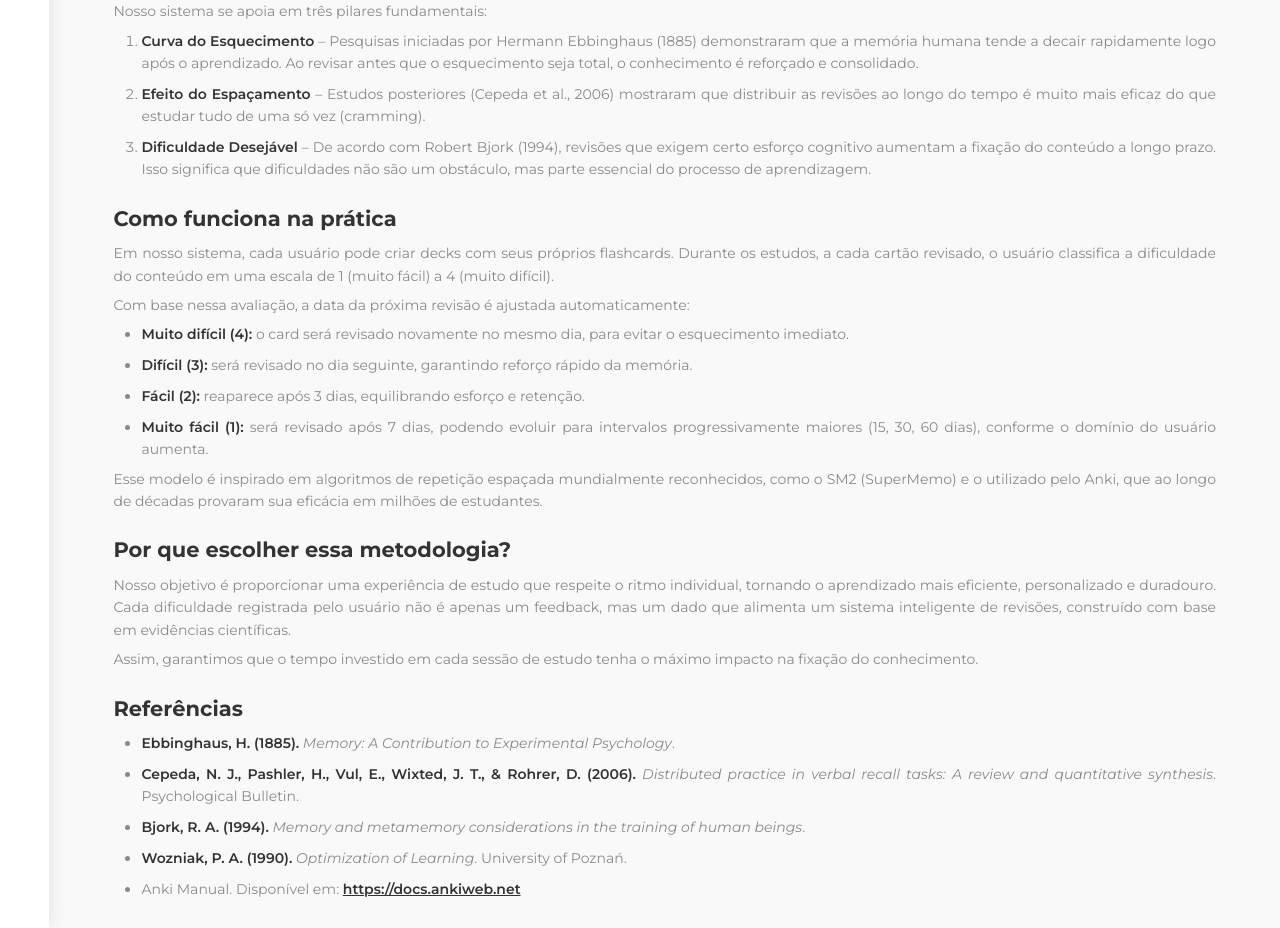
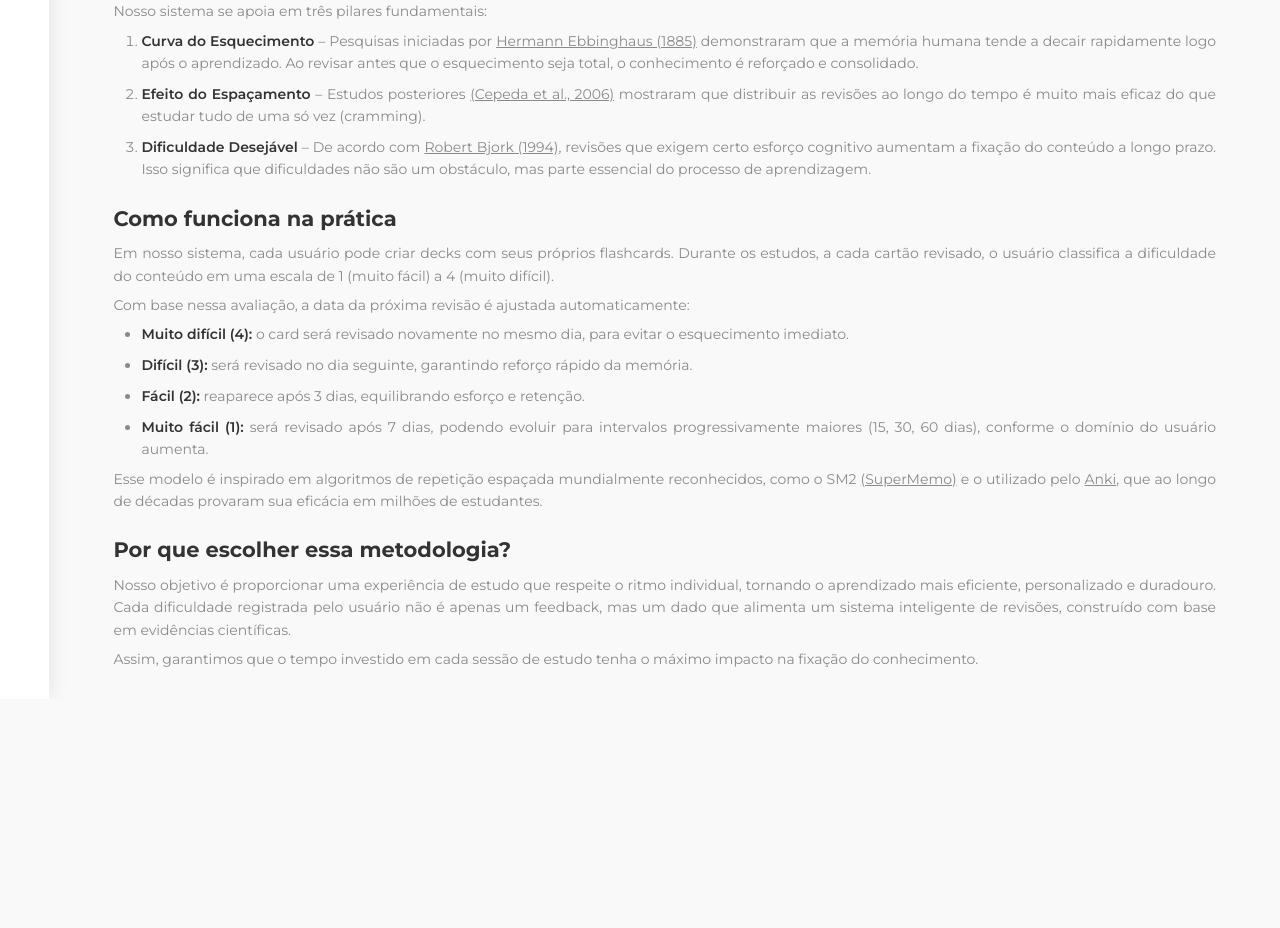
Before and after one commit to FellipeCastro/flashfy, a React (Vite) app: page /methodology in a window 1280 px wide. Shown: the part 200-1128 px from the top of the page. After the commit the page ends 899 px from the top, so only its background shows below. Built offline with nearby package versions, Linux system fonts and the light colour scheme; no server answers; sample sign-in values are in the browser's storage.

Commit message:
Methodology updated

```diff
--- a/src/pages/Home/Home.module.css
+++ b/src/pages/Home/Home.module.css
@@ -110,7 +110,7 @@
     width: 100%;
     display: grid;
     grid-template-columns: repeat(auto-fit, minmax(90px, 1fr));
-    gap: 0.4rem;
+    gap: 0.6rem 0.4rem;
     margin-bottom: 0.6rem;
 }
 
--- a/src/pages/Methodology/Methodology.jsx
+++ b/src/pages/Methodology/Methodology.jsx
@@ -29,26 +29,47 @@ const Methodology = ({ isSidebarOpen, setIsSidebarOpen }) => {
                     <ol>
                         <li>
                             <strong>Curva do Esquecimento</strong> – Pesquisas
-                            iniciadas por Hermann Ebbinghaus (1885) demonstraram
-                            que a memória humana tende a decair rapidamente logo
-                            após o aprendizado. Ao revisar antes que o
-                            esquecimento seja total, o conhecimento é reforçado
-                            e consolidado.
+                            iniciadas por{" "}
+                            <a
+                                href="https://en.wikipedia.org/wiki/Hermann_Ebbinghaus"
+                                target="_blank"
+                                rel="noopener noreferrer"
+                            >
+                                Hermann Ebbinghaus (1885)
+                            </a>{" "}
+                            demonstraram que a memória humana tende a decair
+                            rapidamente logo após o aprendizado. Ao revisar
+                            antes que o esquecimento seja total, o conhecimento
+                            é reforçado e consolidado.
                         </li>
                         <li>
                             <strong>Efeito do Espaçamento</strong> – Estudos
-                            posteriores (Cepeda et al., 2006) mostraram que
-                            distribuir as revisões ao longo do tempo é muito
-                            mais eficaz do que estudar tudo de uma só vez
-                            (cramming).
+                            posteriores{" "}
+                            <a
+                                href="https://pubmed.ncbi.nlm.nih.gov/16893288/"
+                                target="_blank"
+                                rel="noopener noreferrer"
+                            >
+                                (Cepeda et al., 2006)
+                            </a>{" "}
+                            mostraram que distribuir as revisões ao longo do
+                            tempo é muito mais eficaz do que estudar tudo de uma
+                            só vez (cramming).
                         </li>
                         <li>
                             <strong>Dificuldade Desejável</strong> – De acordo
-                            com Robert Bjork (1994), revisões que exigem certo
-                            esforço cognitivo aumentam a fixação do conteúdo a
-                            longo prazo. Isso significa que dificuldades não são
-                            um obstáculo, mas parte essencial do processo de
-                            aprendizagem.
+                            com{" "}
+                            <a
+                                href="https://bjorklab.psych.ucla.edu/research/"
+                                target="_blank"
+                                rel="noopener noreferrer"
+                            >
+                                Robert Bjork (1994)
+                            </a>
+                            , revisões que exigem certo esforço cognitivo
+                            aumentam a fixação do conteúdo a longo prazo. Isso
+                            significa que dificuldades não são um obstáculo, mas
+                            parte essencial do processo de aprendizagem.
                         </li>
                     </ol>
 
@@ -86,9 +107,24 @@ const Methodology = ({ isSidebarOpen, setIsSidebarOpen }) => {
                     </ul>
                     <p>
                         Esse modelo é inspirado em algoritmos de repetição
-                        espaçada mundialmente reconhecidos, como o SM2
-                        (SuperMemo) e o utilizado pelo Anki, que ao longo de
-                        décadas provaram sua eficácia em milhões de estudantes.
+                        espaçada mundialmente reconhecidos, como o SM2{" "}
+                        <a
+                            href="https://www.supermemo.com/en/archives1990-2015/english/ol/sm2"
+                            target="_blank"
+                            rel="noopener noreferrer"
+                        >
+                            (SuperMemo)
+                        </a>{" "}
+                        e o utilizado pelo{" "}
+                        <a
+                            href="https://docs.ankiweb.net"
+                            target="_blank"
+                            rel="noopener noreferrer"
+                        >
+                            Anki
+                        </a>
+                        , que ao longo de décadas provaram sua eficácia em
+                        milhões de estudantes.
                     </p>
 
                     <h2>Por que escolher essa metodologia?</h2>
@@ -106,52 +142,6 @@ const Methodology = ({ isSidebarOpen, setIsSidebarOpen }) => {
                         de estudo tenha o máximo impacto na fixação do
                         conhecimento.
                     </p>
-
-                    <h2>Referências</h2>
-                    <ul>
-                        <li>
-                            <strong>Ebbinghaus, H. (1885).</strong>{" "}
-                            <em>
-                                Memory: A Contribution to Experimental
-                                Psychology
-                            </em>
-                            .
-                        </li>
-                        <li>
-                            <strong>
-                                Cepeda, N. J., Pashler, H., Vul, E., Wixted, J.
-                                T., & Rohrer, D. (2006).
-                            </strong>{" "}
-                            <em>
-                                Distributed practice in verbal recall tasks: A
-                                review and quantitative synthesis
-                            </em>
-                            . Psychological Bulletin.
-                        </li>
-                        <li>
-                            <strong>Bjork, R. A. (1994).</strong>{" "}
-                            <em>
-                                Memory and metamemory considerations in the
-                                training of human beings
-                            </em>
-                            .
-                        </li>
-                        <li>
-                            <strong>Wozniak, P. A. (1990).</strong>{" "}
-                            <em>Optimization of Learning</em>. University of
-                            Poznań.
-                        </li>
-                        <li>
-                            Anki Manual. Disponível em:{" "}
-                            <a
-                                href="https://docs.ankiweb.net"
-                                target="_blank"
-                                rel="noopener noreferrer"
-                            >
-                                https://docs.ankiweb.net
-                            </a>
-                        </li>
-                    </ul>
                 </div>
             </div>
         </>
--- a/src/pages/Methodology/Methodology.module.css
+++ b/src/pages/Methodology/Methodology.module.css
@@ -40,6 +40,5 @@
 }
 
 .mainContainer a {
-    font-weight: 600;
-    color: var(--text-primary-color);
+    color: var(--text-secondary-color);
 }
```
